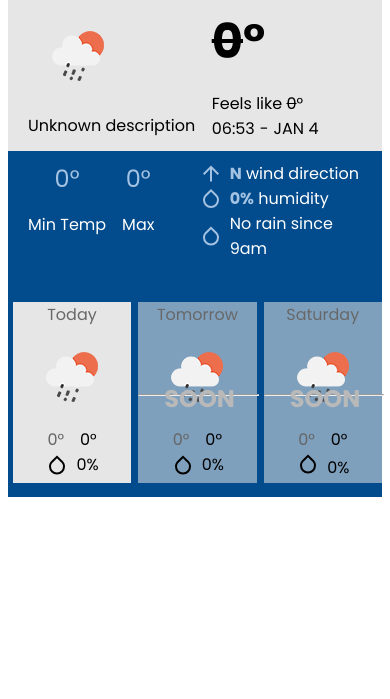
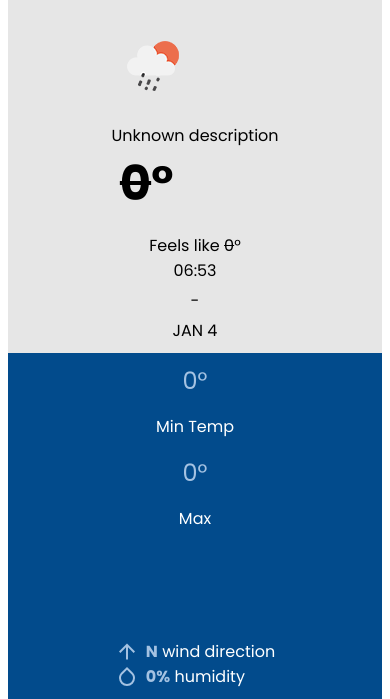
Before and after one commit to ghothini/MyWeatherApp, a plain HTML site: page pages/index.html in a window 390 px wide. Shown: the part 222-921 px from the top of the page. Before the commit the page ends 844 px from the top, so only its background shows below. Drawn offline with Linux system fonts and the light colour scheme.

Commit message:
Full responsive weather app project

```diff
--- a/pages/index.html
+++ b/pages/index.html
@@ -11,8 +11,8 @@
 <body>
     <div class="main-container flex center-center">
         <div class="screen-container width-30 flex column">
-            <div class="padding-10-20">
-                <nav class="flex space-between relative">
+            <div class="padding-10-20 container-2-400">
+                <nav class="flex space-between relative nav-400">
                     <img id="historyIcon" src="../icons/history_FILL0_wght400_GRAD0_opsz24.svg" alt="See your search weather history">
                     <input id="searchValue" class="search" type="text" placeholder="SEARCH WITH CITY NAME">
                     <div id="search" class="searchIcon absolute">
@@ -27,19 +27,19 @@
                 <div id="weather" class="weather">
                     <div class="flex gap-7px a-center">
                         <img src="../icons/star_FILL0_wght400_GRAD0_opsz24.svg" alt="Icon for showing city location">
-                        <h3>Unknown city, <sub title="Weather condition">weather</sub></h3>
+                        <h3 class="p-400">Unknown city, <sub title="Weather condition">weather</sub></h3>
                     </div>
-                    <div class="flex">
+                    <div class="flex weather400">
                         <div class="width-55">
                             <img src="../images/10d@2x.png"
                                 alt="Icon image to show current weather description">
-                            <p class="margin-0" title="Weather description">Unknown description</p>
+                            <p class="margin-0 p-400" title="Weather description">Unknown description</p>
                         </div>
                         <div class="width-45">
                             <h1 class="degree margin-0 font-xxxlarge"><s>0</s>°</h1>
                             <div class="flex column">
-                                <p class="margin-0" title="Human perception of weather">Feels like <s>0</s>°</p>
-                                <div class="flex gap-5px">
+                                <p class="margin-0 p-400" title="Human perception of weather">Feels like <s>0</s>°</p>
+                                <div class="flex gap-5px time-400">
                                     <p id="hrs" class="margin-0">0:00</p>
                                     <p class="margin-0">-</p>
                                     <p id="day" class="margin-0">JAN 0</p>
@@ -49,8 +49,8 @@
                     </div>
                 </div>
             </div>
-            <div class="height-326px bg-color2 padding-10-20 flex relative white-color">
-                <div class="flex gap-1em width-55">
+            <div class="height-326px bg-color2 padding-10-20 flex relative white-color container-400">
+                <div class="flex gap-1em width-55 temp-400">
                     <div class="flex column gap-1em a-center">
                         <p id="minTemp" class="margin-0 font-xlarge  extra-blue-color">0°</p>
                         <p class="margin-0">Min Temp</p>
@@ -70,12 +70,12 @@
                             alt="Humility mid icon">
                         <p class="margin-0 white-color"><b id="humidity" class=" extra-blue-color">0%</b> humidity</p>
                     </div>
-                    <div class="flex gap-7px">
+                    <!-- <div class="flex gap-7px">
                         <img src="../icons/bluehumidity_low_FILL0_wght400_GRAD0_opsz24.svg" alt="Humility low icon">
-                        <p class="margin-0 white-color">No rain since 9am</p>
-                    </div>
+                        <p class="margin-0 white-color p-400"><s>No rain since 9am</s></p>
+                    </div> -->
                 </div>
-                <div class="absolute flex days gap-7px">
+                <div class="absolute flex days gap-7px days-400">
                     <div class="flex column a-center bg-color day relative">
                         <p class="margin-0 dayTitle">Today</p>
                         <img id="weatherImage" src="../images/10d@2x.png" alt="">
--- a/scripts/script.js
+++ b/scripts/script.js
@@ -147,16 +147,16 @@ const showWeatherData = (weatherData) => {
                                         <img src="../icons/star_FILL0_wght400_GRAD0_opsz24.svg" alt="Icon for showing city location">
                                         <h3>${weatherData.name}, <sub title="Weather condition">${weatherData.weather[0].main}</sub></h3>
                                     </div>
-                                    <div class="bottom flex">
+                                    <div class="bottom flex weather400">
                                         <div class="width-55">
                                             <img src="https://openweathermap.org/img/wn/${weatherData.weather[0].icon}@2x.png" alt="Icon image to show current weather description">
-                                            <p class="margin-0" title="Weather description">${weatherData.weather[0].description}</p>
+                                            <p class="margin-0 p-400" title="Weather description">${weatherData.weather[0].description}</p>
                                         </div>
                                         <div class="width-45">
                                             <h1 class="degree margin-0 font-xxxlarge">${weatherData.main.temp}°</h1>
                                             <div class="flex column">
-                                                <p class="margin-0" title="Human perception of weather">Feels like ${weatherData.main.feels_like}°</p>
-                                                <div class="flex gap-5px">
+                                                <p class="margin-0 p-400" title="Human perception of weather">Feels like ${weatherData.main.feels_like}°</p>
+                                                <div class="flex gap-5px time-400">
                                                     <p id="hrs" class="margin-0">${currentHrs}</p>
                                                     <p class="margin-0">-</p>
                                                     <p id="day" class="margin-0">${currentMonth}</p>
--- a/styles/styles.css
+++ b/styles/styles.css
@@ -294,3 +294,36 @@ nav img {
         width: 160px;
     }
 }
+
+@media only screen and (max-width: 400px) {
+    .time-400, .weather400, .temp-400, .container-400, .nav-400 {
+        flex-direction: column;
+        align-items: center;
+    }
+
+    .container-400 {
+        justify-content: space-between;
+    }
+
+    .p-400 {
+        text-align: center;
+    }
+
+    .days-400 {
+        display: none;
+    }
+
+    .container-2-400 {
+        padding-top: 202px;
+    }
+
+    .searchIcon img {
+        display: none;
+    }
+}
+
+@media only screen and (max-width: 300px) {
+    .container-2-400 {
+        padding-top: 284px;
+    }
+}
```
